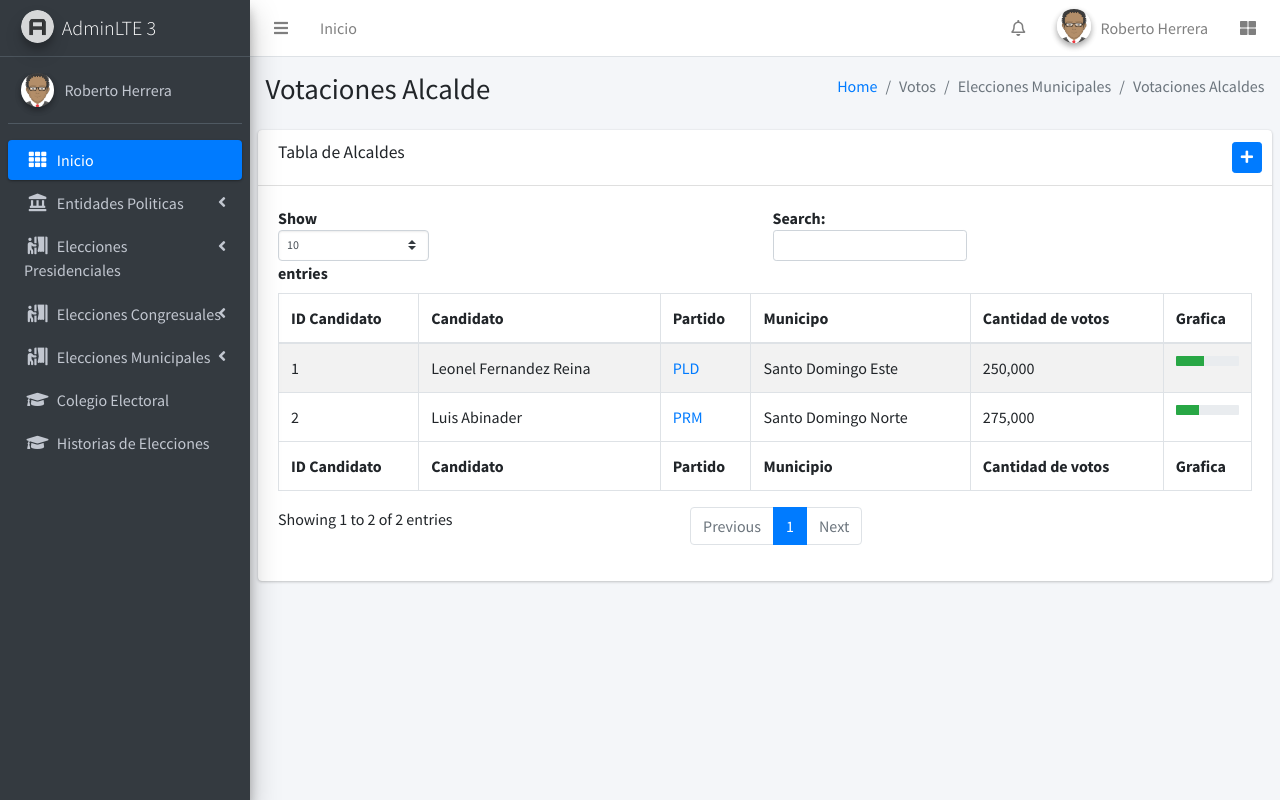
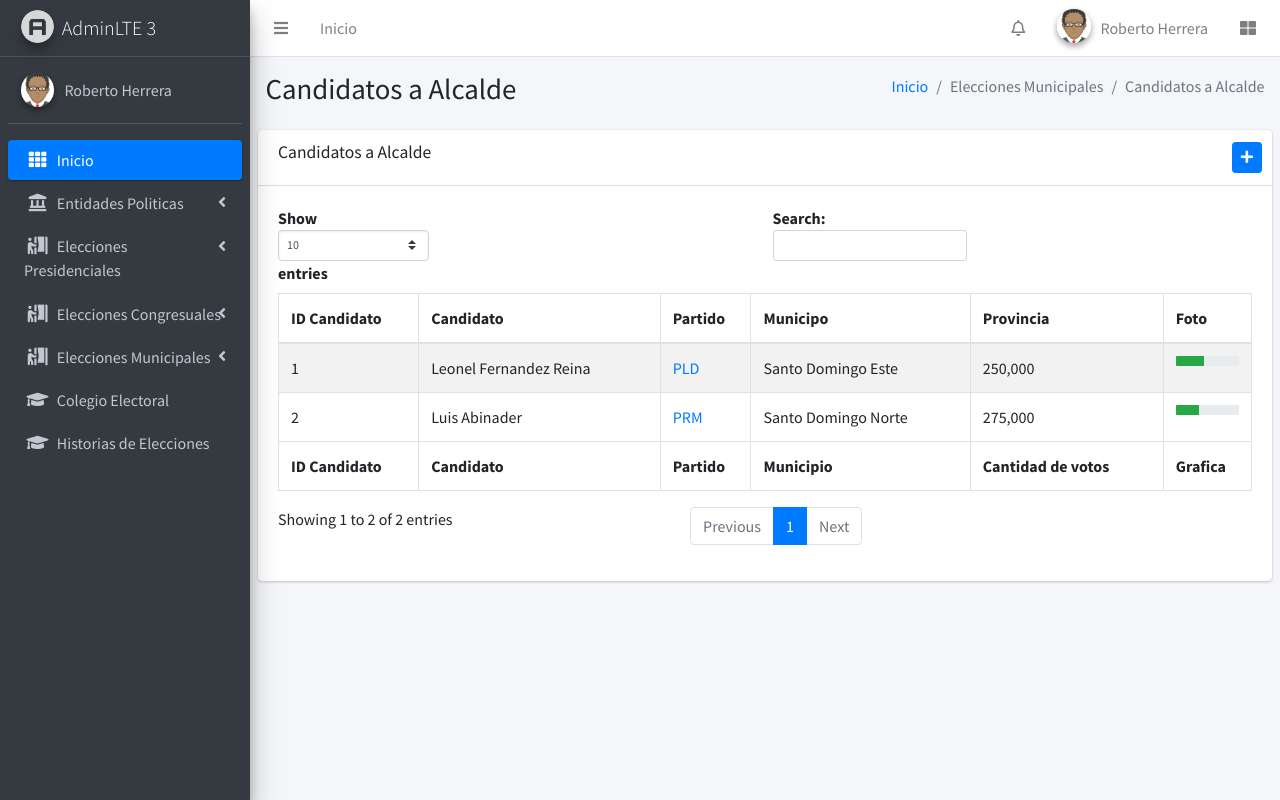
Before and after one commit to NorthKing2812/Sistema-de-Votacion, a CodeIgniter app: page /Sistema-de-Votacion/index.php/welcome/eleccionesAlcalde in a window 1280 px wide. Run offline with CodeIgniter, Linux system fonts and the light colour scheme; some libraries are stand-ins or nearby versions.

Commit message:
Cambios en las vistas

```diff
--- a/application/views/Votaciones municipales/Alcalde.php
+++ b/application/views/Votaciones municipales/Alcalde.php
@@ -4,14 +4,13 @@
       <div class="container-fluid">
         <div class="row mb-2">
           <div class="col-sm-6">
-            <h1>Votaciones Alcalde</h1>
+            <h1>Candidatos a Alcalde</h1>
           </div>
           <div class="col-sm-6">
             <ol class="breadcrumb float-sm-right">
-              <li class="breadcrumb-item"><a href="#">Home</a></li>
-              <li class="breadcrumb-item active">Votos</li>
+              <li class="breadcrumb-item"><a href="#">Inicio</a></li>
               <li class="breadcrumb-item active">Elecciones Municipales</li>
-              <li class="breadcrumb-item active">Votaciones Alcaldes</li>
+              <li class="breadcrumb-item active">Candidatos a Alcalde</li>
             </ol>
           </div>
         </div>
@@ -24,7 +23,7 @@
           <div class="col-md-12">
           <div class="card">
             <div class="card-header">
-              <h3 class="card-title">Tabla de Alcaldes</h3>
+              <h3 class="card-title">Candidatos a Alcalde</h3>
 
               <div class="card-tools">
             <a href="" class="btn btn-sm btn-primary"><span class="fas fa-plus"></span></a>
@@ -39,8 +38,8 @@
                  <th>Candidato</th>
                  <th>Partido</th>
                  <th>Municipo</th>
-                 <th>Cantidad de votos</th>
-                 <th>Grafica</th>
+                 <th>Provincia</th>
+                 <th>Foto</th>
                 </tr>
                 </thead>
                 <tbody>
```
Also changed, not shown: application/views/Votaciones municipales/ViceAlcaldia.php (+4 -5 lines).
